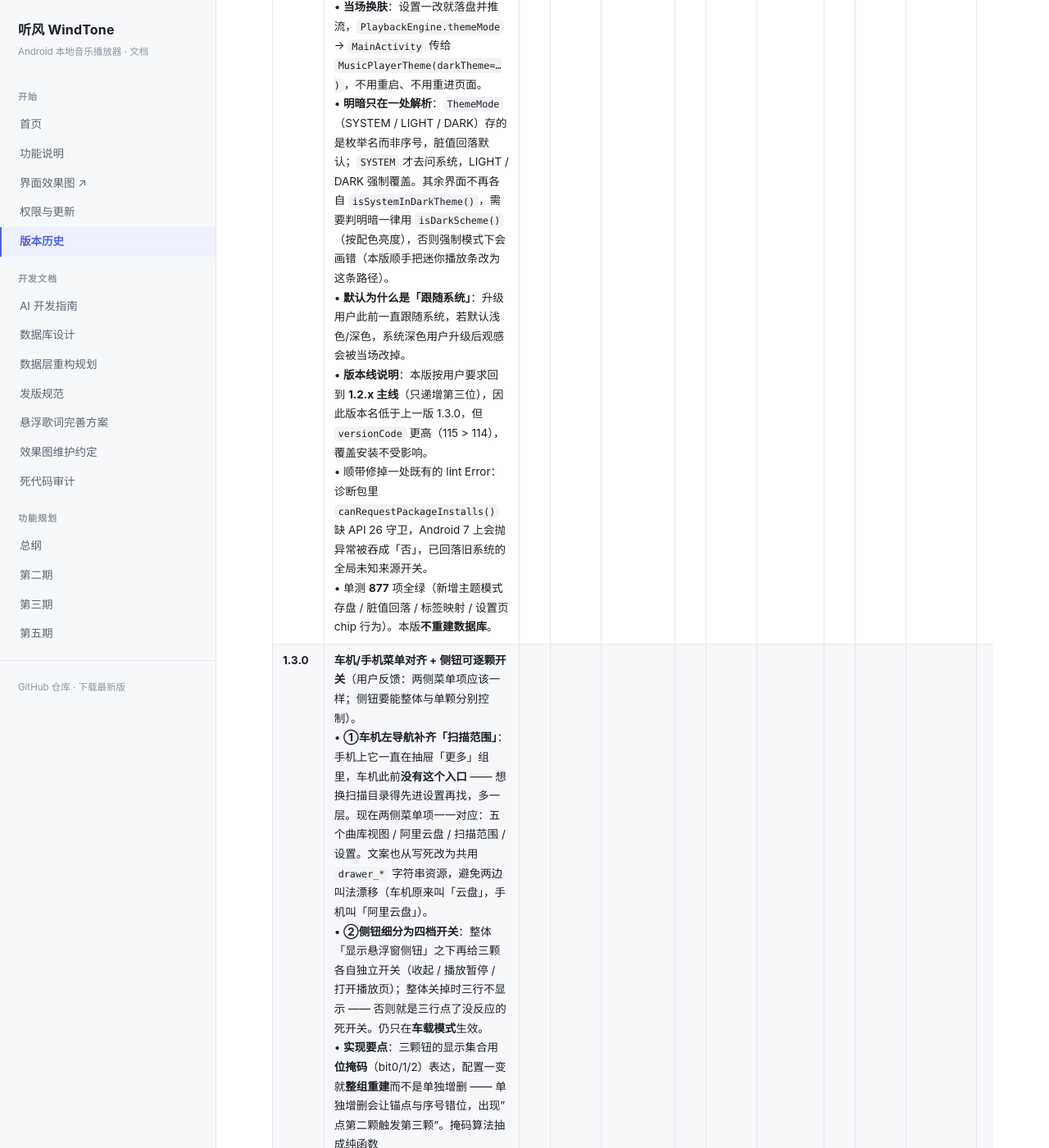
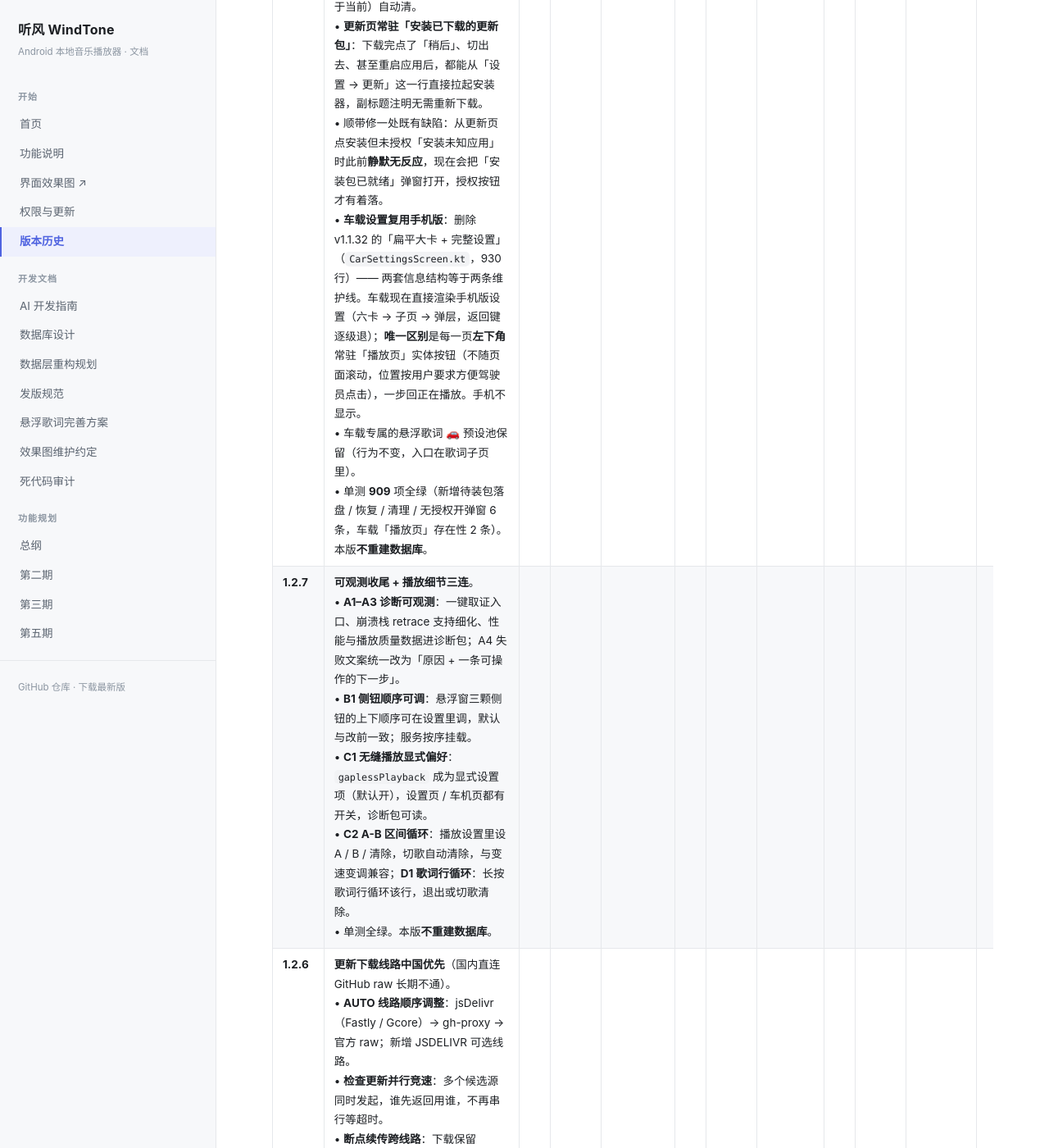
Before and after one commit to LuckyLearning/WindTone, a Jekyll site: the page built from docs/版本历史.md, in a window 1280 px wide and 1400 px high, scrolled down 495 px. Shown: the whole window at 82% size. Built offline with Jekyll 4.4.1, drawn with Linux system fonts in a browser that asks for light colours; some of the changed text lies outside the part shown.

Commit message:
docs: 版本历史补 1.2.6 / 1.2.7 / 1.2.8

```diff
--- a/docs/版本历史.md
+++ b/docs/版本历史.md
@@ -11,6 +11,9 @@
 
 | 版本 | 主要内容 |
 |---|---|
+| **1.2.8** | **更新包装一次就够 + 车载设置与手机同一套**（用户需求）。<br>• **待装包不再丢**：此前下载完成的 APK 路径只存在内存里，弹窗关掉 / 切出去 / 杀后台后就没了，只能重新下载。现在路径与版本**持久化**，启动时恢复 —— 文件还在就直接回到「待安装」状态，被系统清缓存清掉则静默清记录；装完（版本等于当前）自动清。<br>• **更新页常驻「安装已下载的更新包」**：下载完点了「稍后」、切出去、甚至重启应用后，都能从「设置 → 更新」这一行直接拉起安装器，副标题注明无需重新下载。<br>• 顺带修一处既有缺陷：从更新页点安装但未授权「安装未知应用」时此前**静默无反应**，现在会把「安装包已就绪」弹窗打开，授权按钮才有着落。<br>• **车载设置复用手机版**：删除 v1.1.32 的「扁平大卡 + 完整设置」（`CarSettingsScreen.kt`，930 行）—— 两套信息结构等于两条维护线。车载现在直接渲染手机版设置（六卡 → 子页 → 弹层，返回键逐级退）；**唯一区别**是每一页**左下角**常驻「播放页」实体按钮（不随页面滚动，位置按用户要求方便驾驶员点击），一步回正在播放。手机不显示。<br>• 车载专属的悬浮歌词 🚗 预设池保留（行为不变，入口在歌词子页里）。<br>• 单测 **909** 项全绿（新增待装包落盘 / 恢复 / 清理 / 无授权开弹窗 6 条，车载「播放页」存在性 2 条）。本版**不重建数据库**。 |
+| **1.2.7** | **可观测收尾 + 播放细节三连**。<br>• **A1–A3 诊断可观测**：一键取证入口、崩溃栈 retrace 支持细化、性能与播放质量数据进诊断包；A4 失败文案统一改为「原因 + 一条可操作的下一步」。<br>• **B1 侧钮顺序可调**：悬浮窗三颗侧钮的上下顺序可在设置里调，默认与改前一致；服务按序挂载。<br>• **C1 无缝播放显式偏好**：`gaplessPlayback` 成为显式设置项（默认开），设置页 / 车机页都有开关，诊断包可读。<br>• **C2 A-B 区间循环**：播放设置里设 A / B / 清除，切歌自动清除，与变速变调兼容；**D1 歌词行循环**：长按歌词行循环该行，退出或切歌清除。<br>• 单测全绿。本版**不重建数据库**。 |
+| **1.2.6** | **更新下载线路中国优先**（国内直连 GitHub raw 长期不通）。<br>• **AUTO 线路顺序调整**：jsDelivr（Fastly / Gcore）→ gh-proxy → 官方 raw；新增 JSDELIVR 可选线路。<br>• **检查更新并行竞速**：多个候选源同时发起，谁先返回用谁，不再串行等超时。<br>• **断点续传跨线路**：下载保留 `.part` 文件，线路切换后按 Range 续传，不再从头重来。<br>• 单测全绿。本版**不重建数据库**。 |
 | **1.2.5** | **新增「主题模式」：跟随系统 / 浅色 / 深色**（用户需求）。<br>• **入口**：设置 → 外观 → 主题 → 「主题模式」三档互斥，一排 chip 而不是开关 —— 三态塞进开关只能拆成两个互斥开关，用户会点出「既浅色又深色」的矛盾态。行尾带 ↺ 恢复默认（回到「跟随系统」）。<br>• **当场换肤**：设置一改就落盘并推流，`PlaybackEngine.themeMode` → `MainActivity` 传给 `MusicPlayerTheme(darkTheme=…)`，不用重启、不用重进页面。<br>• **明暗只在一处解析**：`ThemeMode`（SYSTEM / LIGHT / DARK）存的是枚举名而非序号，脏值回落默认；`SYSTEM` 才去问系统，LIGHT / DARK 强制覆盖。其余界面不再各自 `isSystemInDarkTheme()`，需要判明暗一律用 `isDarkScheme()`（按配色亮度），否则强制模式下会画错（本版顺手把迷你播放条改为这条路径）。<br>• **默认为什么是「跟随系统」**：升级用户此前一直跟随系统，若默认浅色/深色，系统深色用户升级后观感会被当场改掉。<br>• **版本线说明**：本版按用户要求回到 **1.2.x 主线**（只递增第三位），因此版本名低于上一版 1.3.0，但 `versionCode` 更高（115 > 114），覆盖安装不受影响。<br>• 顺带修掉一处既有的 lint Error：诊断包里 `canRequestPackageInstalls()` 缺 API 26 守卫，Android 7 上会抛异常被吞成「否」，已回落旧系统的全局未知来源开关。<br>• 单测 **877** 项全绿（新增主题模式存盘 / 脏值回落 / 标签映射 / 设置页 chip 行为）。本版**不重建数据库**。 |
 | **1.3.0** | **车机/手机菜单对齐 + 侧钮可逐颗开关**（用户反馈：两侧菜单项应该一样；侧钮要能整体与单颗分别控制）。<br>• **①车机左导航补齐「扫描范围」**：手机上它一直在抽屉「更多」组里，车机此前**没有这个入口** —— 想换扫描目录得先进设置再找，多一层。现在两侧菜单项一一对应：五个曲库视图 / 阿里云盘 / 扫描范围 / 设置。文案也从写死改为共用 `drawer_*` 字符串资源，避免两边叫法漂移（车机原来叫「云盘」，手机叫「阿里云盘」）。<br>• **②侧钮细分为四档开关**：整体「显示悬浮窗侧钮」之下再给三颗各自独立开关（收起 / 播放暂停 / 打开播放页）；整体关掉时三行不显示 —— 否则就是三行点了没反应的死开关。仍只在**车载模式**生效。<br>• **实现要点**：三颗钮的显示集合用**位掩码**（bit0/1/2）表达，配置一变就**整组重建**而不是单独增删 —— 单独增删会让锚点与序号错位，出现"点第二颗触发第三颗"。掩码算法抽成纯函数 `OverlayCollapseHelper.handleMask` 并加了单测。<br>• 顺带修掉一处重复定义（`updateHandlesPosition` / `syncHandlesVisibility` 各出现两份，是 v1.2.0 改动留下的）。<br>• 单测 **870** 项全绿（新增掩码联动用例；`CarNavRailTest` 改为按资源取文案）。本版**不重建数据库**。 |
 | **1.2.3** | **清理过期残留 + 把「删除优于保留」写进开发指南**（用户要求：过期没用的东西就删掉）。<br>• **开发指南新增铁律 4 与 0.1 节**：命中即删的五种情况（无引用符号 / 被取代的旧路径连同测试 / 功能移除后的状态与文案 / 只活在注释里的"参考值" / 过期文档），以及**必须保留**的三类（对外契约、老用户死键但不写兼容分支、文档归档需登记），并给出四步执行法（删前 grep → 连测试删 → 全量绿 → 记账）。<br>• **本次实删**：①`BilingualLyrics.kt` 与其测试（上一版已无引用）；②`OverlayCollapseHelper.handlePositions` 两钮版 + 对应测试（已被 `handleColumn` 取代）；③车机旧尺码常量 7 个（`CAR_NAV_WIDTH` / `CAR_SIDE_TILE` / `CAR_MAIN_BUTTON` / `CAR_SIDE_BUTTON` / `CAR_SECONDARY_BUTTON` / `CAR_ROW_MIN_HEIGHT` / `CAR_BAR_HEIGHT`），尺寸一律走 `CarMetrics`；④10 条双语字符串（`values` 与 `values-zh` 两份都删）。<br>• **文档同步**：`功能说明.md` 里"显示模式可选"改成固定行为；`设计-车载模式.md` 去掉"双语歌词"；删除全部登记进 `docs/DELETIONS.md`。<br>• 单测 **869** 项全绿（少的 1 条是随 `handlePositions` 一起删掉的旧用例）。本版**不重建数据库**。 |
```
